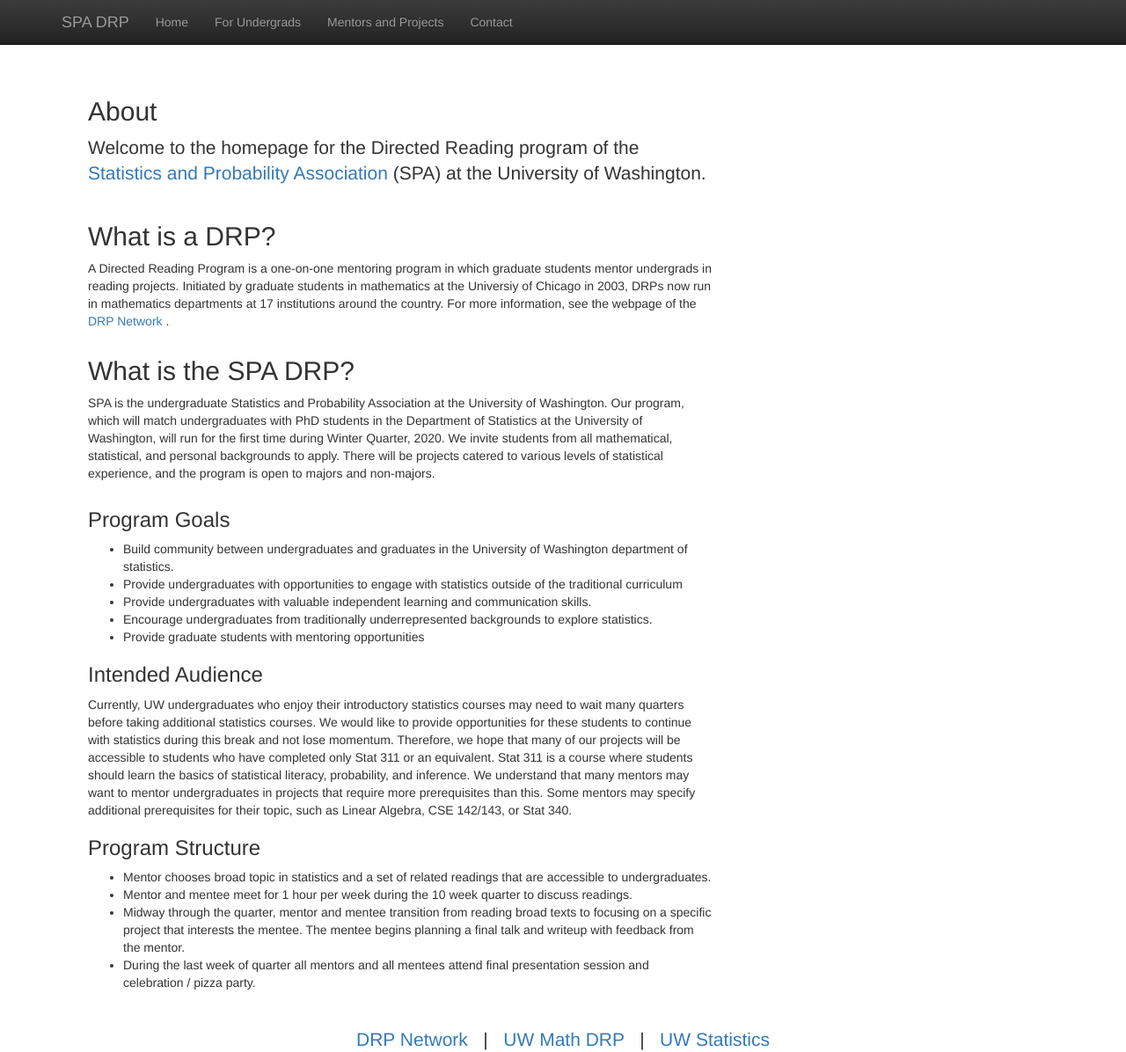
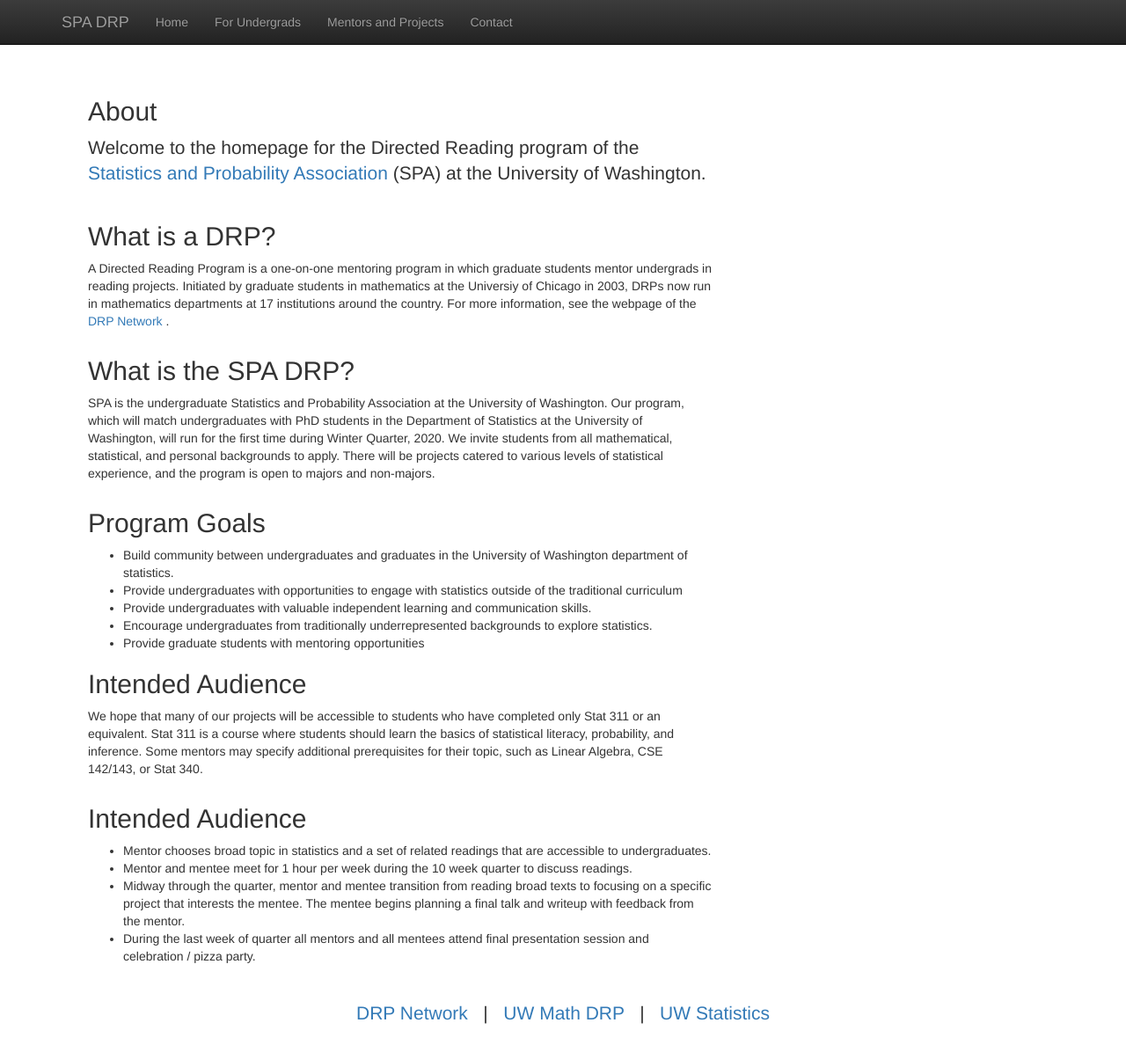
Before and after one commit to anna-neufeld/spa_drp, a Jekyll site: the page built from index.html, in a window 1280 px wide and 1196 px high. Shown: the whole window at 88% size. Built offline with Jekyll 4.4.1, drawn with Linux system fonts in a browser that asks for light colours; nearby versions of some CDN libraries; library files that are not in the unit come from our copies.

Commit message:
Still editing homepage

```diff
--- a/index.html
+++ b/index.html
@@ -34,7 +34,7 @@
 </div>
 <div class="col-md-8">
 <p>
-<h3> Program Goals</h3>
+<h2 class="featurette-heading"> Program Goals </h2>
 <p>
 <ul>
 <li> Build community between undergraduates and graduates in the University of Washington department of
@@ -46,18 +46,16 @@
 <li> Provide graduate students with mentoring opportunities </li>
 </ul>
 </p>
-<h3> Intended Audience </h3>
+<h2 class="featurette-heading"> Intended Audience </h2>
 <p>
-  Currently, UW undergraduates who enjoy their introductory statistics courses may need to
-  wait many quarters before taking additional statistics courses. We would like to provide opportunities
-  for these students to continue with statistics during this break and not lose momentum. Therefore, we hope that
-  many of our projects will be accessible to students who have completed only Stat 311 or an equivalent. Stat 311
+  We hope that many of our projects will be accessible to students who have completed only Stat 311 or an equivalent. Stat 311
   is a course where students should learn the basics of statistical literacy, probability, and inference.
-  We understand that many mentors may want to mentor undergraduates in projects that require more prerequisites
-  than this. Some mentors may specify additional prerequisites for their topic, such as Linear Algebra, CSE 142/143,
+   Some mentors may specify additional prerequisites for their topic, such as Linear Algebra, CSE 142/143,
   or Stat 340.
  </p>
-<h3> Program Structure</h3>
+ </div>
+ <div class="col-md-8">
+<h2 class="featurette-heading"> Intended Audience </h2>
 <p>
 <ul>
 <li> Mentor chooses broad topic in statistics and a set of related readings that are accessible to undergraduates. </li>
```
